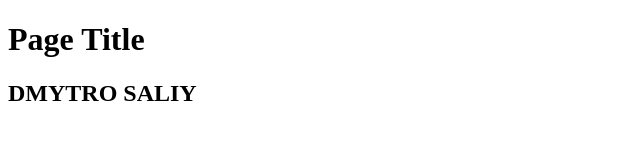
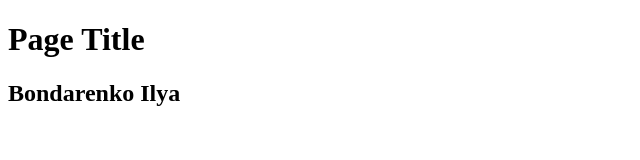
Before and after one commit to Ilyusha470/git-test, a website: page index.html in a window 1280 px wide. Shown: the full height of the page, 0-640 px from the left. Drawn offline with Linux system fonts and the light colour scheme.

Commit message:
Update index.html

```diff
--- a/index.html
+++ b/index.html
@@ -9,7 +9,7 @@
 
 <body>
    <h1>Page Title</h1>
-   <h2>DMYTRO SALIY</h2>
+   <h2>Bondarenko Ilya</h2>
 </body>
 
 </html>
```
